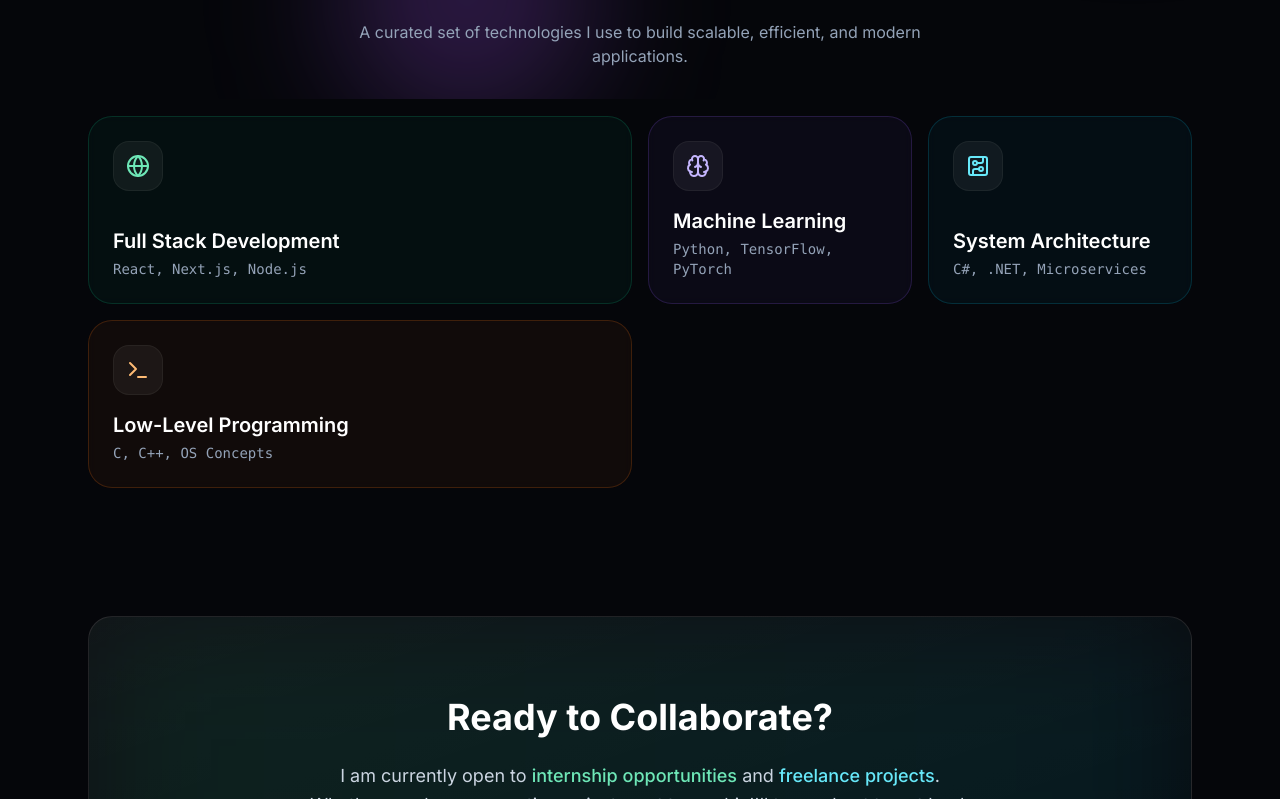
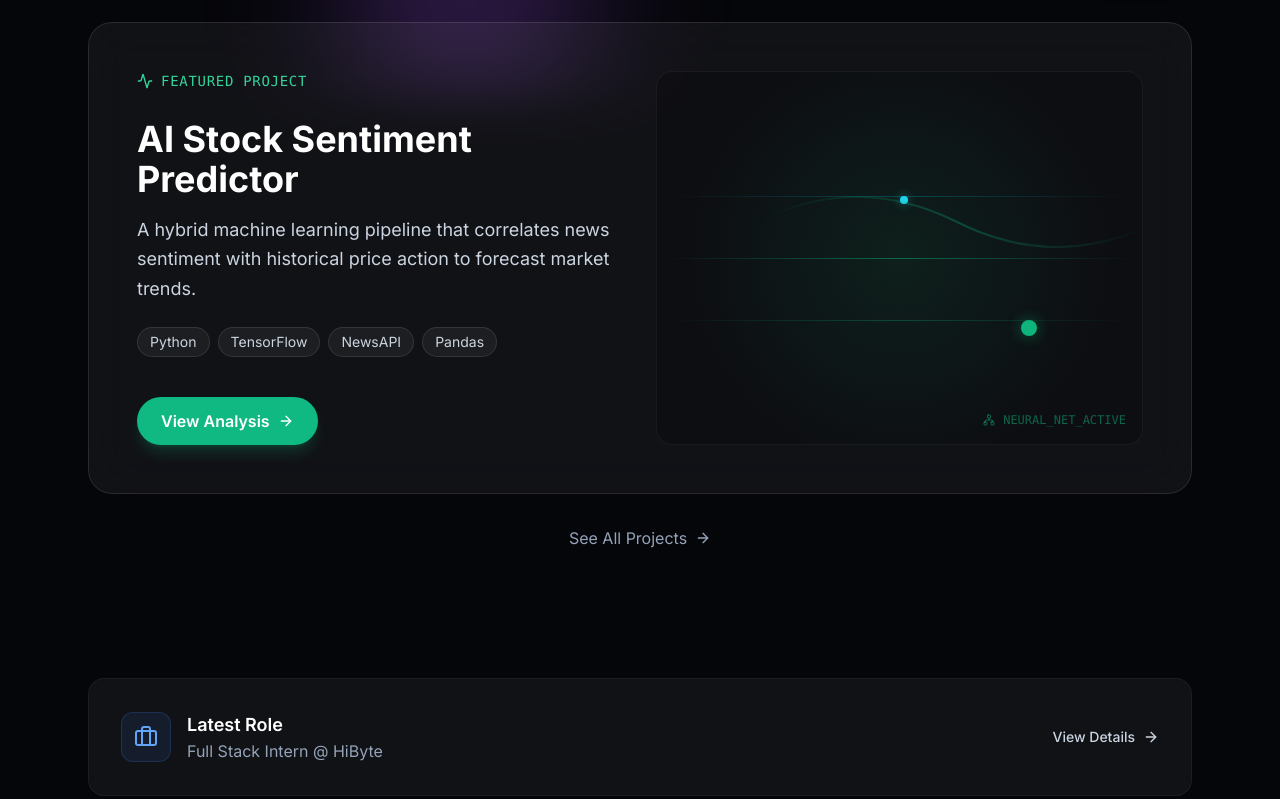
Before and after one commit to patric1304/Portfolio, a Next.js app: page / in a window 1280 px wide. Shown: the part 701-1500 px from the top of the page. Built offline with nearby package versions, Linux system fonts and the light colour scheme.

Commit message:
changed the layout of the landing page, adding more details and highlighting the big things of my career

```diff
--- a/app/about/page.tsx
+++ b/app/about/page.tsx
@@ -1,22 +1,49 @@
 "use client";
 
 import { motion } from "framer-motion";
-import { Github, Linkedin, FileText, Award, Star, GraduationCap, Users, Lightbulb, MessageSquare, Briefcase, CreditCard, TrendingUp, Terminal, ArrowUpRight } from "lucide-react";
+import { Github, Linkedin, FileText, Award, Star, GraduationCap, Users, Lightbulb, MessageSquare, Briefcase, CreditCard, TrendingUp, Terminal, ArrowUpRight, MapPin, Globe, Brain, CircuitBoard, Cpu } from "lucide-react";
 
 const springIn = {
   hidden: { opacity: 0, y: 40 },
   visible: { opacity: 1, y: 0 },
 };
 
+const skills = [
+  {
+    title: "Full Stack Development",
+    subtitle: "React, Next.js, Node.js",
+    icon: <Globe className="size-6 text-emerald-300" />,
+    className: "md:col-span-2 bg-emerald-500/5 border-emerald-500/20",
+  },
+  {
+    title: "Machine Learning",
+    subtitle: "Python, TensorFlow, PyTorch",
+    icon: <Brain className="size-6 text-violet-300" />,
+    className: "bg-violet-500/5 border-violet-500/20",
+  },
+  {
+    title: "System Architecture",
+    subtitle: "C#, .NET, Microservices",
+    icon: <CircuitBoard className="size-6 text-cyan-300" />,
+    className: "bg-cyan-500/5 border-cyan-500/20",
+  },
+  {
+    title: "Low-Level Programming",
+    subtitle: "C, C++, OS Concepts",
+    icon: <Terminal className="size-6 text-orange-300" />,
+    className: "md:col-span-2 bg-orange-500/5 border-orange-500/20",
+  },
+];
+
 const projects = [
   {
-    title: "Modern Banking System",
-    tech: "C# .NET 8 • WPF • MVVM",
-    problem: "Simulating complex banking operations with a responsive desktop UI.",
-    solution: "Built a WPF app using MVVM architecture for clean code separation. Implemented JSON persistence and async operations for non-blocking transactions.",
-    highlight: "Custom currency conversion engine with real-time fee calculation.",
-    icon: <CreditCard className="size-6 text-purple-300" />,
-    link: "https://github.com/patric1304/Banking-App"
+    title: "Echoes: Digital Heritage Trail",
+    tech: "React Native • Node.js • Graph Algorithms",
+    problem: "Cultural heritage sites lack engaging, accessible digital narratives.",
+    solution: "Built a 'Fog of War' engine that unlocks media only within a 50m physical radius.",
+    highlight: "A location-based AR platform where historical narratives are 'echoed' to the user via geofencing.",
+    icon: <MapPin className="size-6 text-rose-300" />,
+    link: "#" // Assuming no link provided yet, or use a placeholder
   },
   {
     title: "AI Stock Predictor",
@@ -26,6 +53,15 @@ const projects = [
     highlight: "Smart caching system reducing API calls by 90% for free-tier optimization.",
     icon: <TrendingUp className="size-6 text-emerald-300" />,
     link: "https://github.com/patric1304/Stock-price-prediction-model"
+  },
+  {
+    title: "Modern Banking System",
+    tech: "C# .NET 8 • WPF • MVVM",
+    problem: "Simulating complex banking operations with a responsive desktop UI.",
+    solution: "Built a WPF app using MVVM architecture for clean code separation. Implemented JSON persistence and async operations for non-blocking transactions.",
+    highlight: "Custom currency conversion engine with real-time fee calculation.",
+    icon: <CreditCard className="size-6 text-purple-300" />,
+    link: "https://github.com/patric1304/Banking-App"
   },
   {
     title: "System Resource Manager",
@@ -135,8 +171,47 @@ export default function AboutPage() {
           </div>
         </motion.div>
 
+        {/* Technical Arsenal */}
+        <section className="space-y-8">
+          <motion.div
+            initial={springIn.hidden}
+            whileInView={springIn.visible}
+            viewport={{ once: true }}
+            className="space-y-4"
+          >
+            <h2 className="text-2xl font-semibold text-white flex items-center gap-2">
+              <Cpu className="size-6 text-cyan-300" />
+              Technical Arsenal
+            </h2>
+          </motion.div>
+
+          <div className="grid grid-cols-1 md:grid-cols-2 gap-4">
+            {skills.map((skill, index) => (
+              <motion.div
+                key={skill.title}
+                variants={springIn}
+                initial="hidden"
+                whileInView="visible"
+                viewport={{ once: true }}
+                transition={{ delay: index * 0.1 }}
+                className={`p-6 rounded-3xl border backdrop-blur-sm hover:bg-opacity-10 transition-colors ${skill.className}`}
+              >
+                <div className="h-full flex flex-col justify-between space-y-4">
+                  <div className="p-3 w-fit rounded-2xl bg-white/5 border border-white/5">
+                    {skill.icon}
+                  </div>
+                  <div>
+                    <h3 className="text-xl font-semibold text-white mb-1">{skill.title}</h3>
+                    <p className="text-sm text-slate-400 font-mono">{skill.subtitle}</p>
+                  </div>
+                </div>
+              </motion.div>
+            ))}
+          </div>
+        </section>
+
         {/* Work Experience */}
-        <section className="space-y-8">
+        <section id="experience" className="space-y-8">
           <motion.h2
             initial={springIn.hidden}
             whileInView={springIn.visible}
@@ -215,7 +290,7 @@ export default function AboutPage() {
         </section>
 
         {/* Project Case Studies */}
-        <section className="space-y-8">
+        <section id="projects" className="space-y-8">
           <motion.h2
             initial={springIn.hidden}
             whileInView={springIn.visible}
@@ -241,8 +316,8 @@ export default function AboutPage() {
                   <ArrowUpRight className="size-6 text-white/50" />
                 </div>
 
-                <div className="flex flex-col md:flex-row gap-6">
-                  <div className="p-4 h-fit rounded-xl bg-white/5 border border-white/5 shrink-0">
+                <div className="flex flex-col md:flex-row gap-6 items-start">
+                  <div className="p-4 h-fit w-fit rounded-xl bg-white/5 border border-white/5 shrink-0">
                     {project.icon}
                   </div>
                   <div className="space-y-4 flex-1">
--- a/app/page.tsx
+++ b/app/page.tsx
@@ -1,17 +1,13 @@
 "use client";
 
-import { FileText } from "lucide-react";
 import { motion } from "framer-motion";
 import {
-  Cpu,
-  Brain,
-  CircuitBoard,
-  Trophy,
   ArrowRight,
-  Code2,
-  Terminal,
-  Globe,
-  Database
+  Download,
+  Activity,
+  Network,
+  Briefcase,
+  ExternalLink
 } from "lucide-react";
 import Link from "next/link";
 
@@ -19,33 +15,6 @@ const springIn = {
   hidden: { opacity: 0, y: 40 },
   visible: { opacity: 1, y: 0 },
 };
-
-const skills = [
-  {
-    title: "Full Stack Development",
-    subtitle: "React, Next.js, Node.js",
-    icon: <Globe className="size-6 text-emerald-300" />,
-    className: "md:col-span-2 bg-emerald-500/5 border-emerald-500/20",
-  },
-  {
-    title: "Machine Learning",
-    subtitle: "Python, TensorFlow, PyTorch",
-    icon: <Brain className="size-6 text-violet-300" />,
-    className: "bg-violet-500/5 border-violet-500/20",
-  },
-  {
-    title: "System Architecture",
-    subtitle: "C#, .NET, Microservices",
-    icon: <CircuitBoard className="size-6 text-cyan-300" />,
-    className: "bg-cyan-500/5 border-cyan-500/20",
-  },
-  {
-    title: "Low-Level Programming",
-    subtitle: "C, C++, OS Concepts",
-    icon: <Terminal className="size-6 text-orange-300" />,
-    className: "md:col-span-2 bg-orange-500/5 border-orange-500/20",
-  },
-];
 
 export default function LandingPage() {
   return (
@@ -59,6 +28,17 @@ export default function LandingPage() {
             transition={{ duration: 0.8, ease: "easeOut" }}
             className="relative flex flex-col items-center gap-6"
           >
+            {/* Live Status Badge */}
+            <div className="inline-flex items-center gap-2 px-4 py-2 rounded-full bg-emerald-500/10 border border-emerald-500/20 backdrop-blur-md">
+              <span className="relative flex h-2 w-2">
+                <span className="animate-ping absolute inline-flex h-full w-full rounded-full bg-emerald-400 opacity-75"></span>
+                <span className="relative inline-flex rounded-full h-2 w-2 bg-emerald-500"></span>
+              </span>
+              <span className="text-xs font-medium text-emerald-300 tracking-wide">
+                Currently leveling up my Full Stack skills
+              </span>
+            </div>
+
             {/* Profile Picture Container */}
             <div className="relative group">
               <div className="absolute -inset-1 bg-gradient-to-r from-emerald-500 to-cyan-500 rounded-full blur opacity-75 group-hover:opacity-100 transition duration-1000 group-hover:duration-200" />
@@ -96,49 +76,120 @@ export default function LandingPage() {
               download
               className="inline-flex items-center gap-2 rounded-full bg-emerald-500/20 px-6 py-3 font-medium text-white hover:bg-emerald-500/30 transition-colors backdrop-blur-md border border-emerald-500/30"
             >
-              <FileText className="size-5" />
-              Download Resume
+              <Download className="size-5" />
+              Download CV
             </a>
           </motion.div>
         </section>
 
-        {/* Technical Arsenal */}
-        <section className="space-y-12">
+        {/* Featured Project */}
+        <section className="relative">
           <motion.div
             initial={springIn.hidden}
             whileInView={springIn.visible}
             viewport={{ once: true }}
-            className="text-center space-y-4"
+            className="relative rounded-3xl border border-white/10 bg-white/5 overflow-hidden backdrop-blur-xl"
           >
-            <h2 className="text-3xl md:text-4xl font-bold text-white">Technical Arsenal</h2>
-            <p className="text-slate-400 max-w-xl mx-auto">
-              A curated set of technologies I use to build scalable, efficient, and modern applications.
-            </p>
+            <div className="grid lg:grid-cols-2 gap-8 p-8 md:p-12 items-center">
+              <div className="space-y-6 relative z-10">
+                <div className="inline-flex items-center gap-2 text-emerald-400 font-mono text-sm tracking-wider uppercase">
+                  <Activity className="size-4" />
+                  Featured Project
+                </div>
+
+                <div className="space-y-4">
+                  <h2 className="text-3xl md:text-4xl font-bold text-white">
+                    AI Stock Sentiment Predictor
+                  </h2>
+                  <p className="text-slate-300 text-lg leading-relaxed">
+                    A hybrid machine learning pipeline that correlates news sentiment with historical price action to forecast market trends.
+                  </p>
+                </div>
+
+                <div className="flex flex-wrap gap-2">
+                  {["Python", "TensorFlow", "NewsAPI", "Pandas"].map((tag) => (
+                    <span key={tag} className="px-3 py-1 rounded-full bg-white/5 border border-white/10 text-sm text-slate-300">
+                      {tag}
+                    </span>
+                  ))}
+                </div>
+
+                <div className="pt-4 flex items-center gap-6">
+                  <Link href="/about#projects">
+                    <button className="inline-flex items-center gap-2 px-6 py-3 rounded-full bg-emerald-500 text-white font-semibold hover:bg-emerald-600 transition-colors shadow-lg shadow-emerald-500/20">
+                      View Analysis
+                      <ArrowRight className="size-4" />
+                    </button>
+                  </Link>
+                </div>
+              </div>
+
+              {/* Abstract Visual - Neural Network / Data Stream */}
+              <div className="relative h-64 lg:h-full min-h-[300px] rounded-2xl border border-white/5 bg-black/20 overflow-hidden flex items-center justify-center">
+                <div className="absolute inset-0 bg-[radial-gradient(circle_at_50%_50%,rgba(16,185,129,0.1),transparent_70%)]" />
+
+                {/* Nodes and Connections */}
+                <div className="relative w-full h-full p-8">
+                  {/* Animated Data Stream Lines */}
+                  <div className="absolute top-1/2 left-0 w-full h-[1px] bg-gradient-to-r from-transparent via-emerald-500/50 to-transparent animate-pulse" />
+                  <div className="absolute top-1/3 left-0 w-full h-[1px] bg-gradient-to-r from-transparent via-cyan-500/30 to-transparent delay-75 animate-pulse" />
+                  <div className="absolute top-2/3 left-0 w-full h-[1px] bg-gradient-to-r from-transparent via-emerald-500/30 to-transparent delay-150 animate-pulse" />
+
+                  {/* Nodes */}
+                  <div className="absolute top-1/2 left-1/4 w-3 h-3 rounded-full bg-emerald-400 shadow-[0_0_10px_rgba(52,211,153,0.5)] animate-ping" />
+                  <div className="absolute top-1/3 left-1/2 w-2 h-2 rounded-full bg-cyan-400 shadow-[0_0_10px_rgba(34,211,238,0.5)]" />
+                  <div className="absolute top-2/3 left-3/4 w-4 h-4 rounded-full bg-emerald-500 shadow-[0_0_15px_rgba(16,185,129,0.5)] animate-pulse" />
+
+                  {/* Connecting Lines (SVG) */}
+                  <svg className="absolute inset-0 w-full h-full pointer-events-none opacity-30">
+                    <path d="M100 150 Q 200 100 300 150 T 500 150" fill="none" stroke="url(#grad1)" strokeWidth="2" />
+                    <defs>
+                      <linearGradient id="grad1" x1="0%" y1="0%" x2="100%" y2="0%">
+                        <stop offset="0%" stopColor="rgba(16,185,129,0)" />
+                        <stop offset="50%" stopColor="rgba(16,185,129,1)" />
+                        <stop offset="100%" stopColor="rgba(16,185,129,0)" />
+                      </linearGradient>
+                    </defs>
+                  </svg>
+                </div>
+
+                <div className="absolute bottom-4 right-4 flex items-center gap-2 text-xs text-emerald-500/50 font-mono">
+                  <Network className="size-3" />
+                  <span>NEURAL_NET_ACTIVE</span>
+                </div>
+              </div>
+            </div>
           </motion.div>
 
-          <div className="grid grid-cols-1 md:grid-cols-2 lg:grid-cols-4 gap-4">
-            {skills.map((skill, index) => (
-              <motion.div
-                key={skill.title}
-                variants={springIn}
-                initial="hidden"
-                whileInView="visible"
-                viewport={{ once: true }}
-                transition={{ delay: index * 0.1 }}
-                className={`p-6 rounded-3xl border backdrop-blur-sm hover:bg-opacity-10 transition-colors ${skill.className}`}
-              >
-                <div className="h-full flex flex-col justify-between space-y-4">
-                  <div className="p-3 w-fit rounded-2xl bg-white/5 border border-white/5">
-                    {skill.icon}
-                  </div>
-                  <div>
-                    <h3 className="text-xl font-semibold text-white mb-1">{skill.title}</h3>
-                    <p className="text-sm text-slate-400 font-mono">{skill.subtitle}</p>
-                  </div>
-                </div>
-              </motion.div>
-            ))}
+          <div className="mt-8 text-center">
+            <Link href="/about" className="inline-flex items-center gap-2 text-slate-400 hover:text-white transition-colors group">
+              See All Projects
+              <ArrowRight className="size-4 transition-transform group-hover:translate-x-1" />
+            </Link>
           </div>
+        </section>
+
+        {/* Latest Experience */}
+        <section>
+          <motion.div
+            initial={springIn.hidden}
+            whileInView={springIn.visible}
+            viewport={{ once: true }}
+            className="rounded-2xl border border-white/5 bg-white/5 p-8 backdrop-blur-sm flex flex-col md:flex-row items-center justify-between gap-6"
+          >
+            <div className="flex items-center gap-4">
+              <div className="p-3 rounded-xl bg-blue-500/10 border border-blue-500/20 text-blue-400">
+                <Briefcase className="size-6" />
+              </div>
+              <div>
+                <h3 className="text-lg font-semibold text-white">Latest Role</h3>
+                <p className="text-slate-400">Full Stack Intern @ HiByte</p>
+              </div>
+            </div>
+            <Link href="/about#experience" className="text-sm font-medium text-slate-300 hover:text-white transition-colors flex items-center gap-2">
+              View Details <ArrowRight className="size-4" />
+            </Link>
+          </motion.div>
         </section>
 
         {/* Call to Action */}
```
